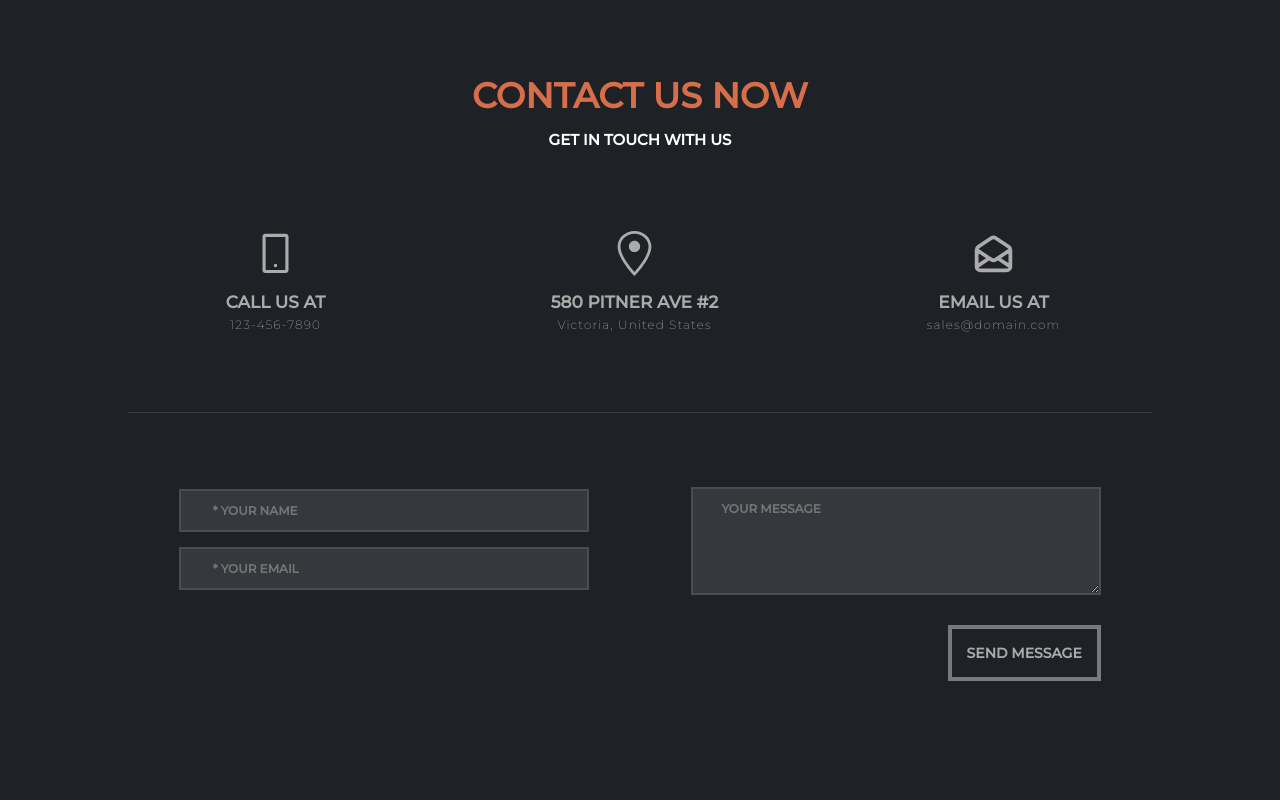
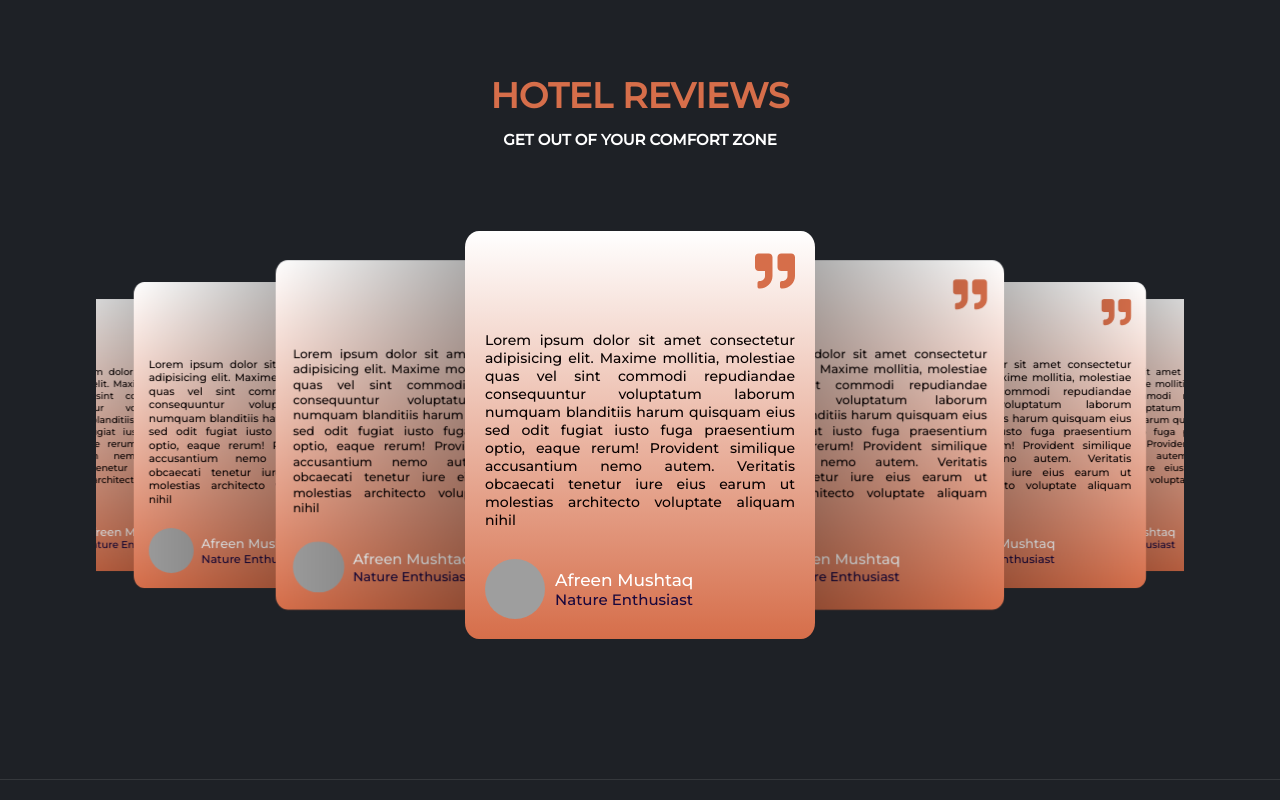
Before and after one commit to IbadAhmad80/Brando-TravelGuide, a React (Create React App) app: page / in a window 1280 px wide. Shown: the part 8800-9600 px from the top of the page. Built offline with nearby package versions, Linux system fonts and the light colour scheme; grey boxes are pictures that could not be loaded.

Commit message:
adding reviews section

```diff
--- a/package.json
+++ b/package.json
@@ -13,6 +13,7 @@
     "react-icons": "^4.2.0",
     "react-responsive-carousel": "^3.2.20",
     "react-scripts": "4.0.3",
+    "swiper": "^6.8.1",
     "web-vitals": "^1.1.2"
   },
   "scripts": {
--- a/src/components/blogs/index.js
+++ b/src/components/blogs/index.js
@@ -1,6 +1,7 @@
 import React from "react";
 import BlogSlider from "./slider";
 import styles from "./blogs.module.css";
+import Testnomials from "./testnomials";
 
 export default function Blogs() {
   return (
@@ -13,6 +14,7 @@ export default function Blogs() {
       </div>
       <BlogSlider />
       <div className={styles.bottom_devider}>{}</div>
+      <Testnomials />
     </div>
   );
 }
--- /dev/null
+++ b/src/components/blogs/testnomials.js
@@ -0,0 +1,92 @@
+import React from "react";
+import styles from "./testnomials.module.css";
+import { FaQuoteRight } from "react-icons/fa";
+// import Swiper core and required modules
+import SwiperCore, { EffectCoverflow, Pagination } from "swiper/core";
+
+// Import Swiper React components
+import { Swiper, SwiperSlide } from "swiper/react";
+// import "./swiper.css";
+
+// Import Swiper styles
+import "swiper/swiper.min.css";
+import "swiper/components/effect-coverflow/effect-coverflow.min.css";
+import "swiper/components/pagination/pagination.min.css";
+// install Swiper modules
+SwiperCore.use([EffectCoverflow, Pagination]);
+
+export default function Testnomials() {
+  return (
+    <div>
+      <div className={styles.testnomial_container}>
+        <h2 className={styles.main_heading}>HOTEL REVIEWS</h2>
+        <h4 className={styles.sub_heading}>GET OUT OF YOUR COMFORT ZONE</h4>
+      </div>
+      <SwiperSlideShow />
+      <div className={styles.bottom_devider}>{}</div>
+    </div>
+  );
+}
+
+function SwiperSlideShow() {
+  const testnomialIDs = [1, 2, 3, 4, 5, 6, 7, 8];
+  return (
+    <>
+      <Swiper
+        effect={"coverflow"}
+        grabCursor={true}
+        centeredSlides={true}
+        slidesPerView={"auto"}
+        coverflowEffect={{
+          rotate: 0,
+          stretch: 50,
+          depth: 100,
+          modifier: 2,
+          slideShadows: true,
+        }}
+        loop={true}
+        autoplay={{
+          delay: 500,
+          disableOnInteraction: false,
+        }}
+        className={styles.mySwiper}
+      >
+        {testnomialIDs.map((id) => {
+          return (
+            <SwiperSlide className={styles.swiper_slide}>
+              <SingleTestnomial id={id} key={id} />
+            </SwiperSlide>
+          );
+        })}
+      </Swiper>
+    </>
+  );
+}
+
+function SingleTestnomial({ id }) {
+  return (
+    <div className={styles.testnomial_wrapper}>
+      <h1 className={styles.quote}>
+        <FaQuoteRight />
+      </h1>
+      <h6 className={styles.description}>
+        Lorem ipsum dolor sit amet consectetur adipisicing elit. Maxime
+        mollitia, molestiae quas vel sint commodi repudiandae consequuntur
+        voluptatum laborum numquam blanditiis harum quisquam eius sed odit
+        fugiat iusto fuga praesentium optio, eaque rerum! Provident similique
+        accusantium nemo autem. Veritatis obcaecati tenetur iure eius earum ut
+        molestias architecto voluptate aliquam nihil
+      </h6>
+      <div className={styles.user_section}>
+        <img
+          src={`https://swiperjs.com/demos/images/nature-${id}.jpg`}
+          alt={`testnomial pic ${id}`}
+        />
+        <span>
+          <h6 className={styles.user}>Afreen Mushtaq</h6>
+          <h6 className={styles.post}>Nature Enthusiast</h6>
+        </span>
+      </div>
+    </div>
+  );
+}
--- /dev/null
+++ b/src/components/blogs/testnomials.module.css
@@ -0,0 +1,118 @@
+.testnomial_container {
+  margin: 0em auto;
+}
+
+.testnomial_container .main_heading {
+  padding-top: 2em;
+  margin: 0 auto;
+  font-size: 35px;
+  line-height: 36px;
+  text-align: center;
+  color: #d66e4a;
+}
+
+.testnomial_container .sub_heading {
+  line-height: 22px;
+  font-size: 15px;
+  margin: 1em 0;
+  text-align: center;
+  color: white;
+}
+
+.mySwiper {
+  margin-top: 8rem !important;
+  width: 85%;
+}
+
+.swiper_slide {
+  background-position: center;
+  background-size: cover;
+  width: 35rem !important;
+  height: 50rem;
+  overflow: hidden;
+  border-radius: 4%;
+  /* filter: blur(2px); */
+}
+
+.swiper-slide-active {
+  filter: blur(0px);
+}
+
+.swiper_slide .testnomial_wrapper {
+  display: flex;
+  flex-direction: column;
+  justify-content: space-around;
+  width: 100%;
+  height: 100%;
+  padding: 2em;
+  background: linear-gradient(#ffffff, #d66e4a);
+}
+
+.swiper_slide .testnomial_wrapper .quote {
+  color: #d66e4a;
+  font-size: 40px;
+  align-self: flex-end;
+  float: right;
+}
+
+.swiper_slide .testnomial_wrapper .description {
+  color: rgb(8, 0, 0);
+  margin: 30px auto;
+  text-align: justify;
+  font-weight: 500;
+  font-size: 14px;
+}
+
+.swiper_slide .testnomial_wrapper img {
+  width: 6rem;
+  object-fit: cover;
+  border-radius: 50%;
+  height: 6rem;
+}
+
+.swiper_slide .testnomial_wrapper .user_section {
+  display: flex;
+  column-gap: 10px;
+}
+
+.swiper_slide .testnomial_wrapper .user_section span {
+  align-self: center;
+}
+
+.swiper_slide .testnomial_wrapper .user_section .user {
+  font-weight: 500;
+  font-size: 17px;
+  color: #ffffff;
+}
+.swiper_slide .testnomial_wrapper .user_section .post {
+  font-weight: 500;
+  font-size: 15px;
+  color: rgb(25, 8, 61);
+}
+
+.bottom_devider {
+  margin: 14em 0 7em 0;
+  width: 100%;
+  background-color: rgba(255, 255, 255, 0.1);
+  height: 1px;
+  color: rgba(255, 255, 255, 0.1);
+}
+
+@media (max-width: 600px) {
+  .mySwiper {
+    width: 100%;
+  }
+  .main_heading {
+    font-size: 30px !important;
+    width: 90% !important;
+  }
+  .sub_heading {
+    font-size: 13px !important;
+  }
+}
+
+@media (max-width: 450px) {
+  .swiper_slide {
+    width: 27rem;
+  }
+}
--- a/src/components/footer/index.js
+++ b/src/components/footer/index.js
@@ -58,7 +58,7 @@ export default function Footer() {
           <img src={logo} alt="footer logo" width={200} height={42} />
         </div>
         <div className={styles.copywright_text}>
-          © 2021 BRANDO IS PROUDLY POWERED BY IBAD.
+          © 2021 BRANDO - TRAVEL GUIDE IS CREATED BY IBAD.
         </div>
         <div className={styles.bottom_devider}></div>
       </div>
```
